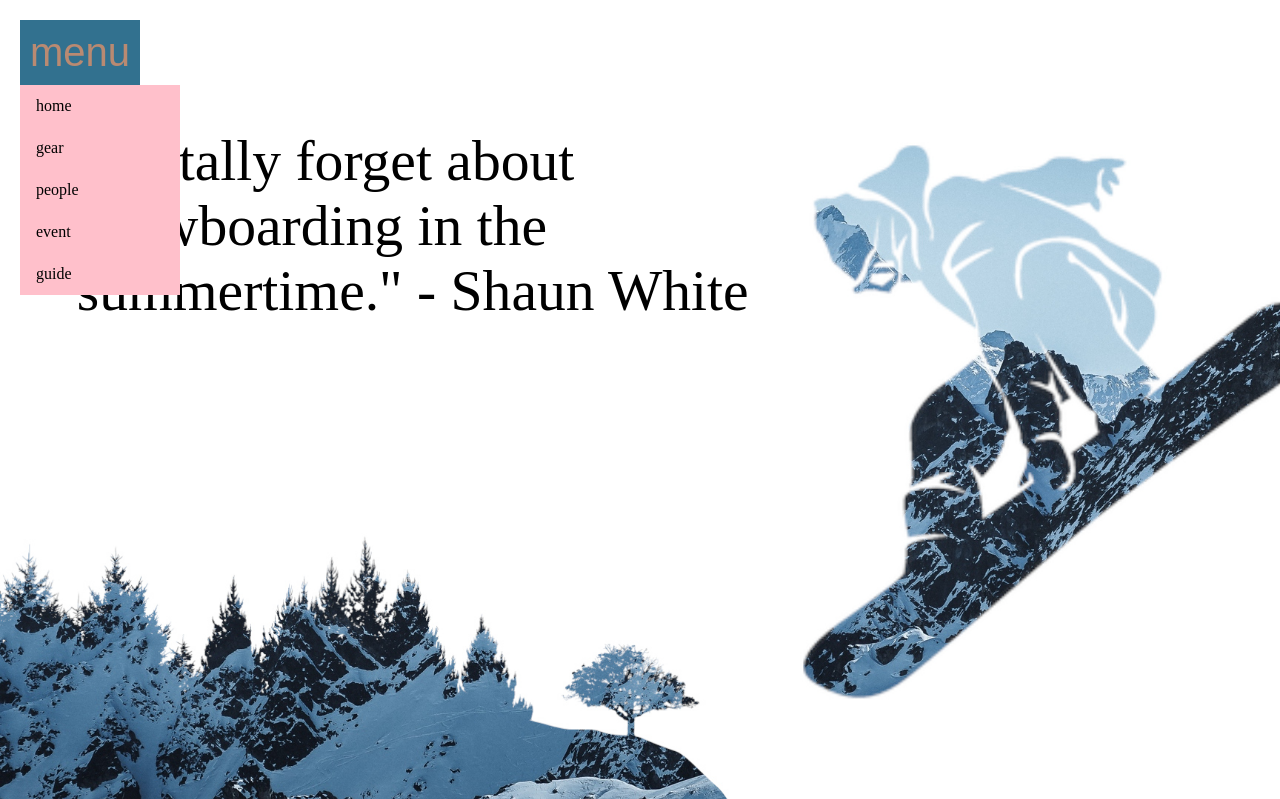
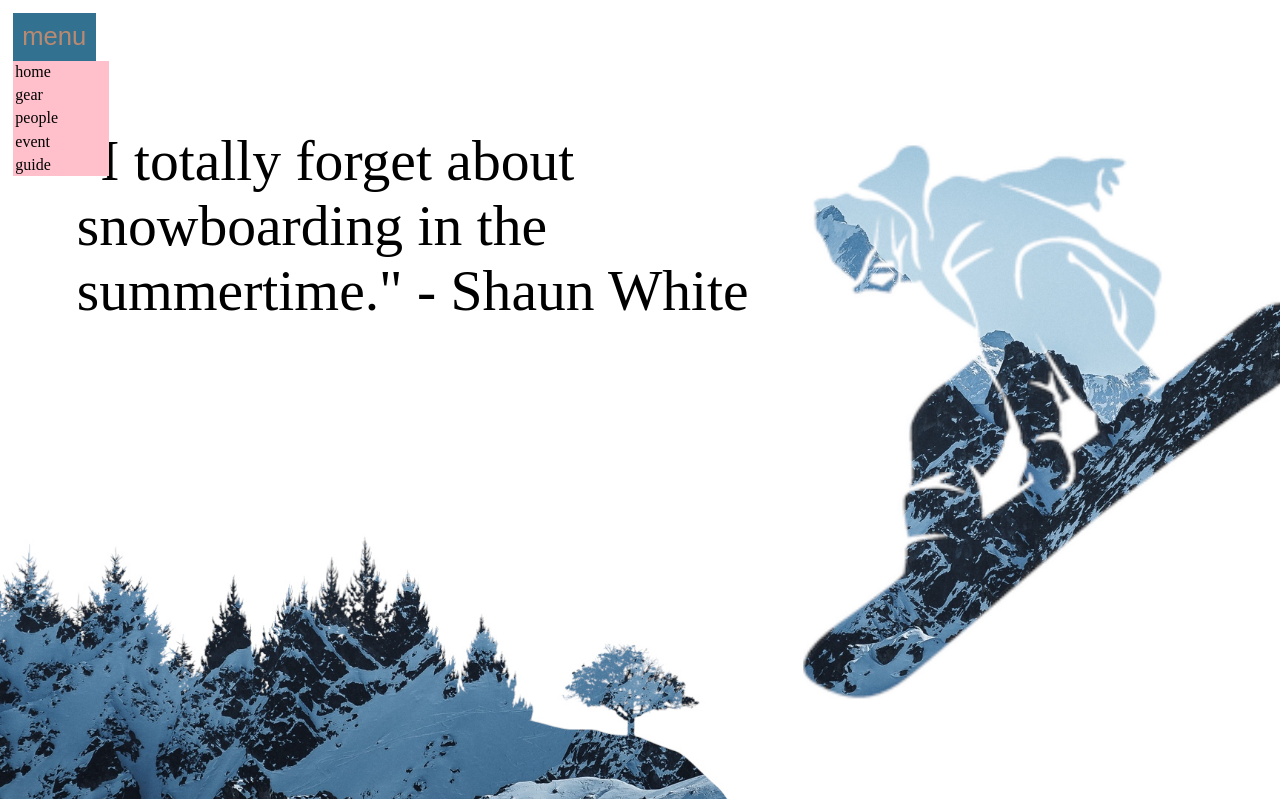
Before and after one commit to liamceelent/SnowBoarding-website, a Flask app: page / in a window 1280 px wide. Shown: the top 799 px of the page. Run offline with Flask 2, Linux system fonts and the light colour scheme; some web fonts are replaced.

Commit message:
making so it ajusts to screens

```diff
--- a/static/css/css.css
+++ b/static/css/css.css
@@ -14,14 +14,14 @@ body{
 }
 
 .menu{
-  padding: 20px;
-  width: 100px;
+  padding: 1vw;
+  width: 10vw;
   float: left;
 }
 
 .menu_btn{
-  font-size: 250%;
-  padding: 10px;
+  font-size: 2vw;
+  padding: .74vw;
   background-color: #004e74;
   border-width: 0;
   color: #a86d4f;
@@ -32,15 +32,16 @@ body{
   display: none;
   position: absolute;
   background-color: white;
-  min-width: 160px;
+  min-width: 7.5vw;
 }
 
 .menu_items a {
   color: black;
-  padding: 12px 16px;
+  padding: 0.2vw 0.2vw;
   text-decoration: none;
   display: block;
   font-family: 'Baloo Bhaina 2';
+
 }
 
 .menu:hover .menu_items {
@@ -73,7 +74,7 @@ body{
     padding-left: 6%;
     font-size: 4.5vw;
     -webkit-animation: fadein 4s;
-    width: 60%;
+    width: 60vw;
     font-family: 'Baloo Bhaina 2';
 }
 
```
